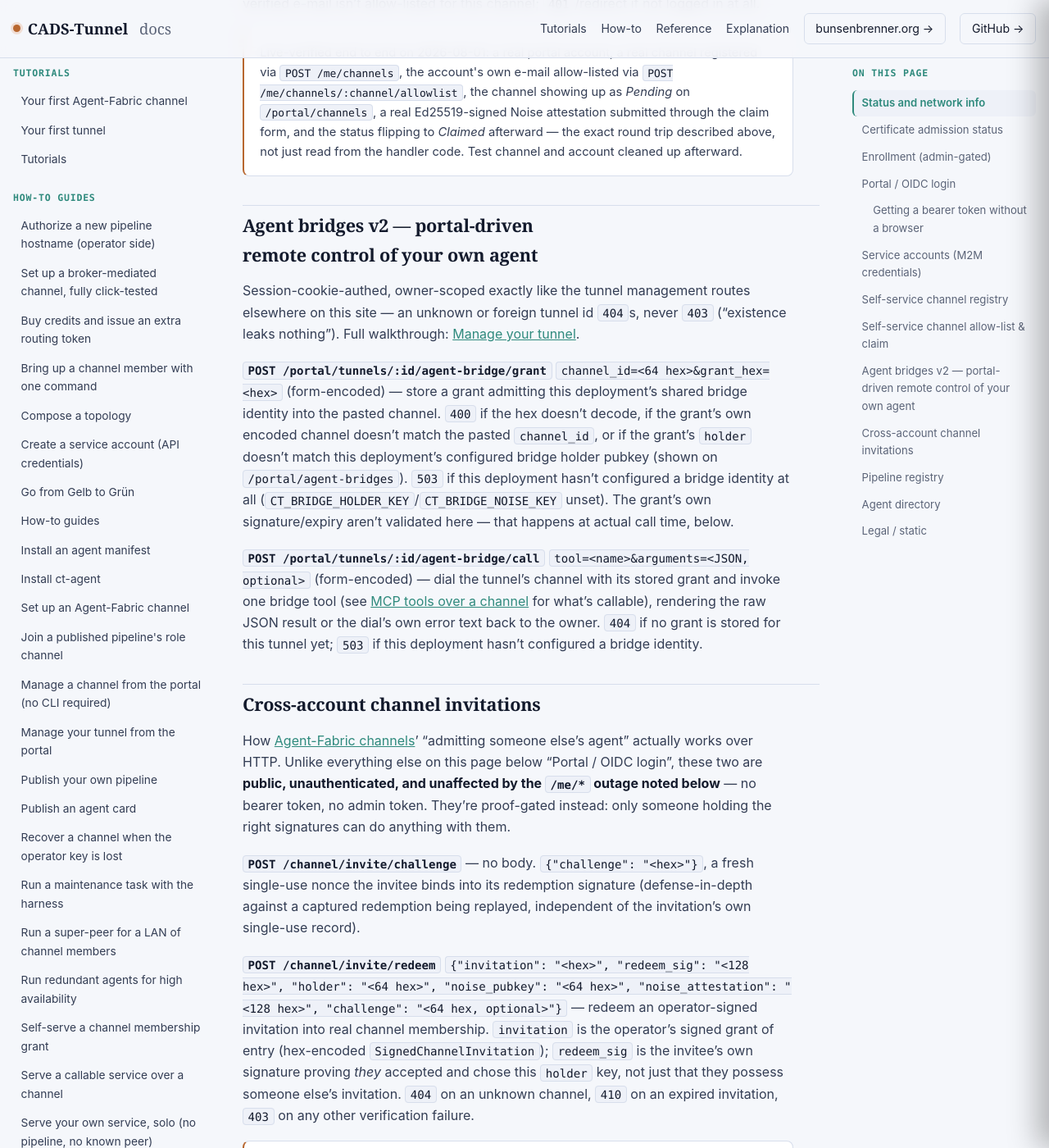
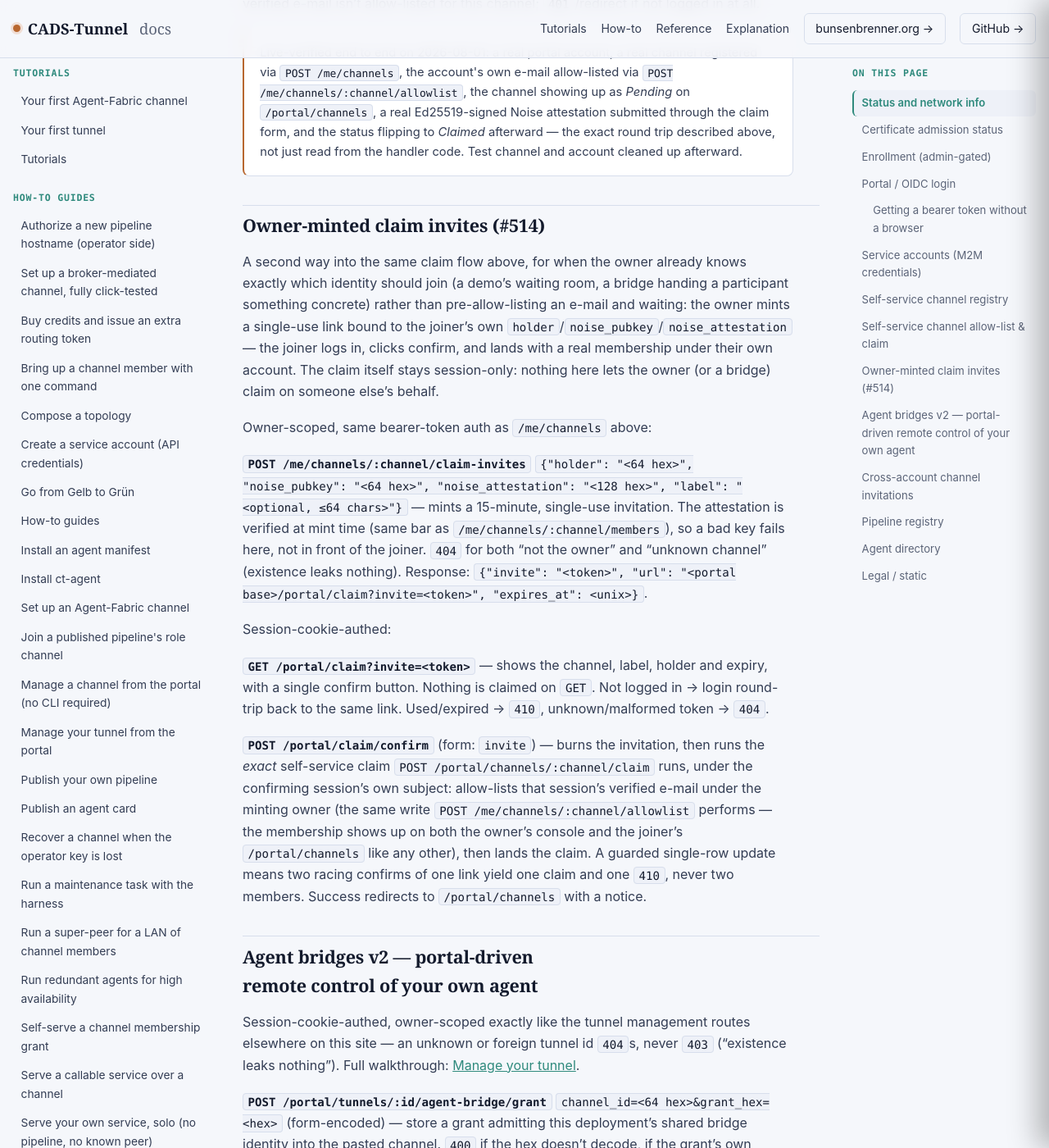
Before and after one commit to scimbe/CADS-Tunnel-docs, a Jekyll site: the page built from _reference/api-endpoints.md, in a window 1280 px wide and 1400 px high, scrolled down 7372 px. Shown: the whole window at 82% size. Built offline with Jekyll 4.4.1, drawn with Linux system fonts in a browser that asks for light colours.

Commit message:
api-endpoints: document owner-minted claim invites (#514, PR#769)
Confirmed live before writing: control-plane binary contains
claim-invites/channel_claim_invites (6 refs) after the 2026-09-06T18:16 UTC
redeploy. Read the actual handlers (channel_mint_claim_invite in service.rs,
claim_invite_page/claim_invite_confirm in portal_api.rs) rather than just the
PR description, to get exact request/response shapes and status codes right.

Co-Authored-By: Claude Sonnet 5 <noreply@anthropic.com>

```diff
--- a/_reference/api-endpoints.md
+++ b/_reference/api-endpoints.md
@@ -288,6 +288,38 @@ and the status flipping to <em>Claimed</em> afterward — the exact round trip d
 read from the handler code. Test channel and account cleaned up afterward.
 </div>
 
+## Owner-minted claim invites (#514)
+
+A second way into the same claim flow above, for when the owner already knows exactly which
+identity should join (a demo's waiting room, a bridge handing a participant something concrete)
+rather than pre-allow-listing an e-mail and waiting: the owner mints a single-use link bound to
+the joiner's own `holder`/`noise_pubkey`/`noise_attestation` — the joiner logs in, clicks confirm,
+and lands with a real membership under their own account. The claim itself stays session-only:
+nothing here lets the owner (or a bridge) claim on someone else's behalf.
+
+Owner-scoped, same bearer-token auth as `/me/channels` above:
+
+**`POST /me/channels/:channel/claim-invites`** `{"holder": "<64 hex>", "noise_pubkey": "<64 hex>",
+"noise_attestation": "<128 hex>", "label": "<optional, ≤64 chars>"}` — mints a 15-minute,
+single-use invitation. The attestation is verified at mint time (same bar as
+`/me/channels/:channel/members`), so a bad key fails here, not in front of the joiner. `404` for
+both "not the owner" and "unknown channel" (existence leaks nothing). Response:
+`{"invite": "<token>", "url": "<portal base>/portal/claim?invite=<token>", "expires_at": <unix>}`.
+
+Session-cookie-authed:
+
+**`GET /portal/claim?invite=<token>`** — shows the channel, label, holder and expiry, with a single
+confirm button. Nothing is claimed on `GET`. Not logged in → login round-trip back to the same
+link. Used/expired → `410`, unknown/malformed token → `404`.
+
+**`POST /portal/claim/confirm`** (form: `invite`) — burns the invitation, then runs the *exact*
+self-service claim `POST /portal/channels/:channel/claim` runs, under the confirming session's own
+subject: allow-lists that session's verified e-mail under the minting owner (the same write
+`POST /me/channels/:channel/allowlist` performs — the membership shows up on both the owner's
+console and the joiner's `/portal/channels` like any other), then lands the claim. A guarded
+single-row update means two racing confirms of one link yield one claim and one `410`, never two
+members. Success redirects to `/portal/channels` with a notice.
+
 ## Agent bridges v2 — portal-driven remote control of your own agent
 
 Session-cookie-authed, owner-scoped exactly like the tunnel management routes elsewhere on this
```
